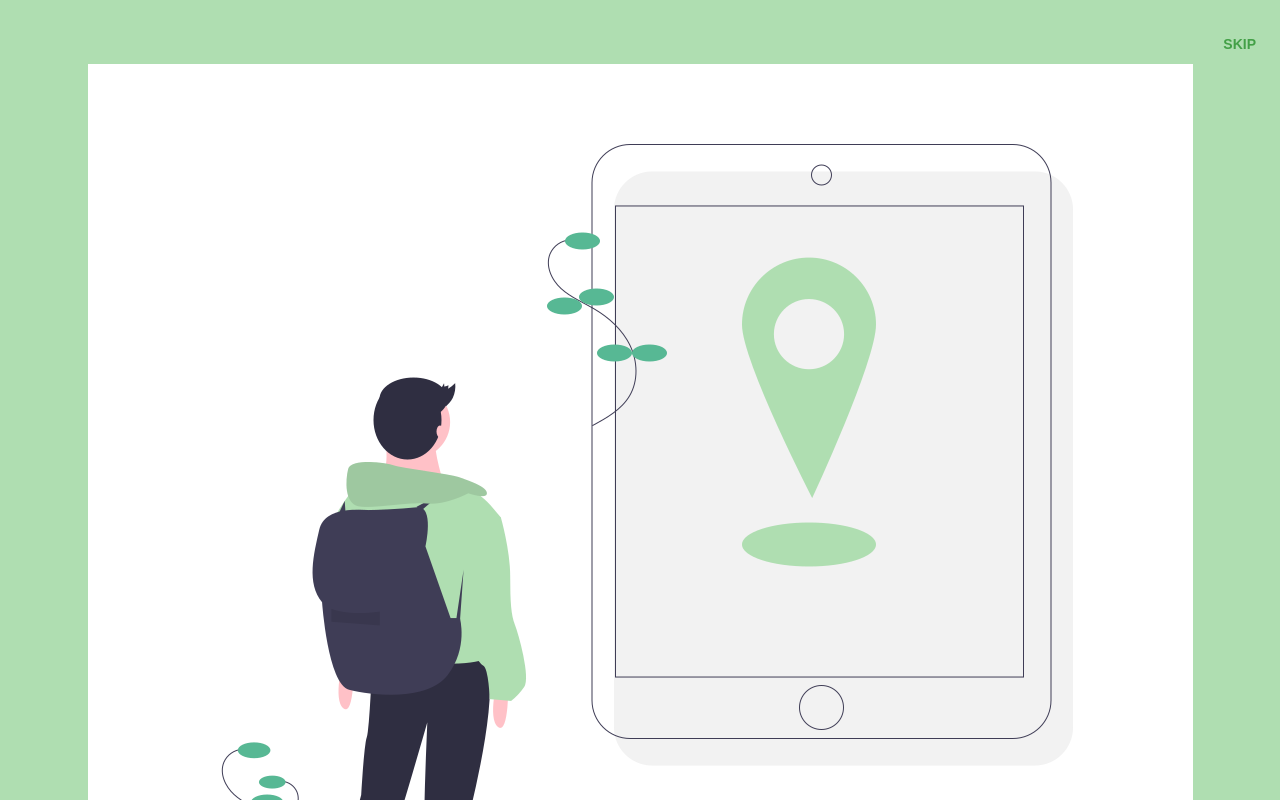
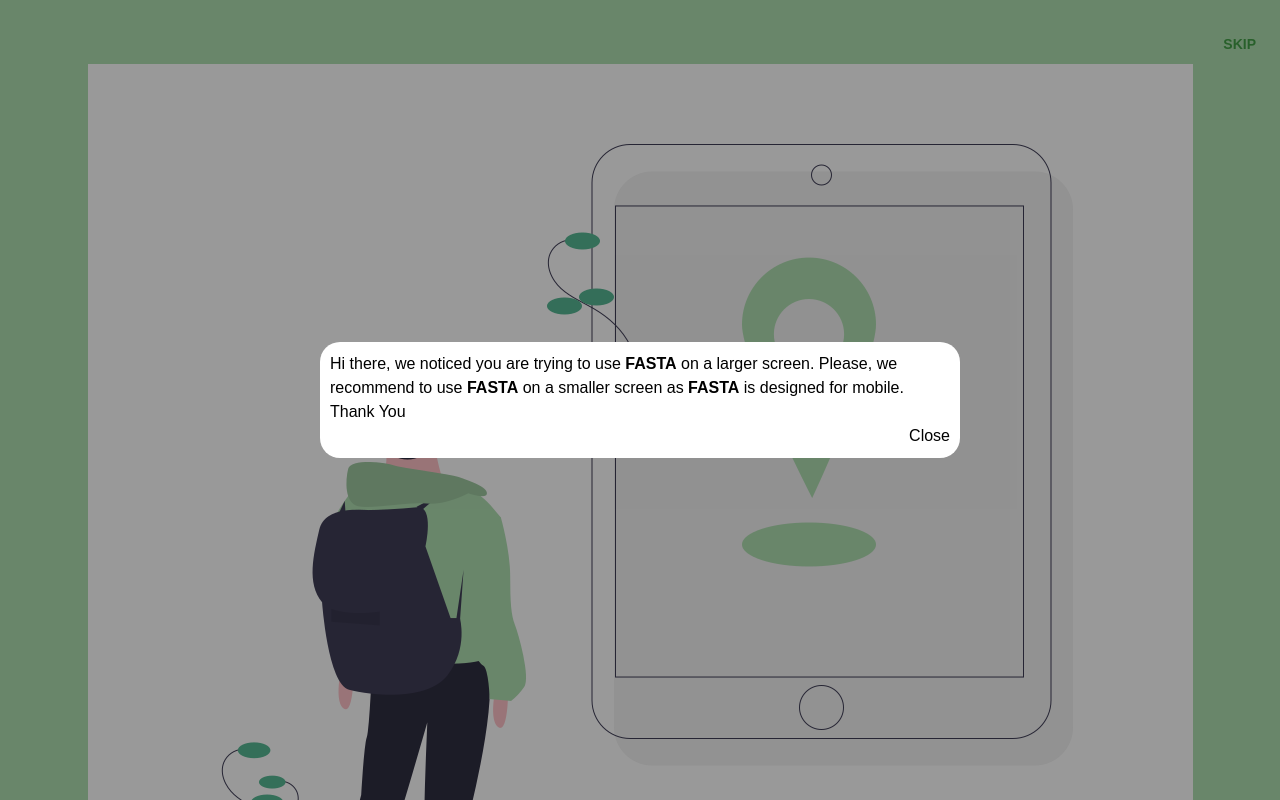
Before and after one commit to thevetdoctor/FASTA-FRONTEND, a Next.js app: page / in a window 1280 px wide. Built offline with nearby package versions, Linux system fonts and the light colour scheme.

Commit message:
add popup

```diff
--- a/components/OnBoardingLayout/Layout.js
+++ b/components/OnBoardingLayout/Layout.js
@@ -1,10 +1,10 @@
 /* eslint-disable jsx-a11y/click-events-have-key-events */
 /* eslint-disable jsx-a11y/no-noninteractive-element-interactions */
-import React, { useState } from "react";
+import React, { useState, useEffect } from "react";
 import styled from "styled-components";
 import Link from "next/link";
 import Head from "next/head";
-
+import Popup from "../Popup";
 import { H1 } from "../Text/Headings";
 
 const StyledLayout = styled.div`
@@ -39,10 +39,15 @@
 
 const Layout = (props) => {
   const [screen, setScreen] = useState(0);
+  const [showPopup, setShowPopup] = useState(true);
 
   function changeScreen({ target }) {
     setScreen(target.id);
   }
+
+  const togglePopup = () => {
+    setShowPopup(!showPopup);
+  };
 
   return (
     <div className="w-screen h-screen overflow-x-hidden">
@@ -142,6 +147,7 @@
         {/* <!-- Manifest.json  --> */}
         <link href="/manifest.json" rel="manifest" />
       </Head>
+      {showPopup && window.innerWidth > 982 && <Popup closePopup={togglePopup} />}
       <OnBoardingContainerLayout screen={screen}>
         {props.views.map((view, index) => {
           return (
--- /dev/null
+++ b/components/Popup.js
@@ -0,0 +1,53 @@
+import React from "react";
+import styled from "styled-components";
+import { keyframes } from "styled-components";
+
+const slideUp = keyframes`
+  from {opacity: 0;}
+  to {opacity: 1;}
+`;
+const Pop = styled.div`
+  position: fixed;
+  width: 100%;
+  height: 100%;
+  top: 0;
+  left: 0;
+  right: 0;
+  bottom: 0;
+  margin: auto;
+  background-color: rgba(0, 0, 0, 0.4);
+  z-index: 1;
+`;
+
+const PopInner = styled.div`
+  position: absolute;
+  max-width: 50%;
+  left: 50%;
+  top: 50%;
+  transform: translate(-50%, -50%);
+  margin: auto;
+  border-radius: 20px;
+  background: white;
+  padding: 10px;
+  animation-name: ${slideUp};
+  animation-duration: 1s;
+  /* animation-delay: 1s; */
+`;
+
+const Popup = ({closePopup}) => {
+  return (
+    <Pop className="">
+      <PopInner className="flex flex-col justify-center">
+        <p>
+          Hi there, we noticed you are trying to use <span className="font-bold">FASTA</span> on a larger screen.
+          Please, we recommend to use
+          <span className="font-bold"> FASTA</span> on a smaller screen as <span className="font-bold">FASTA</span> is
+          designed for mobile. Thank You
+        </p>
+        <button className="self-end" onClick={closePopup}>Close</button>
+      </PopInner>
+    </Pop>
+  );
+};
+
+export default Popup;
```
